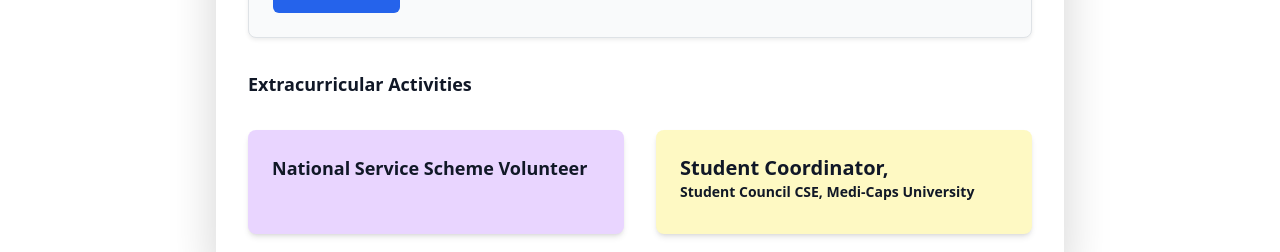
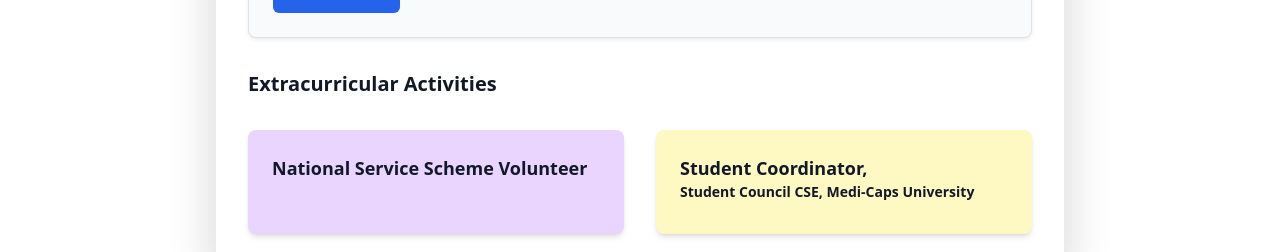
Before and after one commit to anmolsharma2001/portfolio-web, a React (Vite) app: page / in a window 1280 px wide. Shown: the part 1592-1844 px from the top of the page. Built offline with nearby package versions, Linux system fonts and the light colour scheme.

Commit message:
Update Extracurricular.jsx

```diff
--- a/src/components/ui/Extracurricular.jsx
+++ b/src/components/ui/Extracurricular.jsx
@@ -4,7 +4,7 @@ const Extracurricular = () => {
   return (
     <section id="extracurricular" className="mt-8">
       <div className="">
-        <h2 className="text-lg font-semibold text-gray-900 mb-8">Extracurricular Activities</h2>
+        <h2 className="text-xl font-semibold text-gray-900 mb-8">Extracurricular Activities</h2>
         <div className="grid grid-cols-1 sm:grid-cols-2 gap-8">
           {/* Activity 1 */}
           <div className="bg-purple-200 p-6 rounded-lg shadow-md hover:shadow-lg transition-all">
@@ -16,7 +16,7 @@ const Extracurricular = () => {
           </div>
           {/* Activity 2 */}
           <div className="bg-yellow-100 p-6 rounded-lg shadow-md hover:shadow-lg transition-all">
-            <h3 className="text-xl font-semibold text-gray-900 mb-2">Student Coordinator,<h5 className="text-sm">Student Council CSE, Medi-Caps University</h5></h3>
+            <h3 className="text-lg font-semibold text-gray-900 mb-2">Student Coordinator,<h5 className="text-sm">Student Council CSE, Medi-Caps University</h5></h3>
             {/* <p className="text-gray-600">
               Participated in several hackathons, collaborating with cross-functional teams to create innovative
               solutions within tight deadlines.
```
